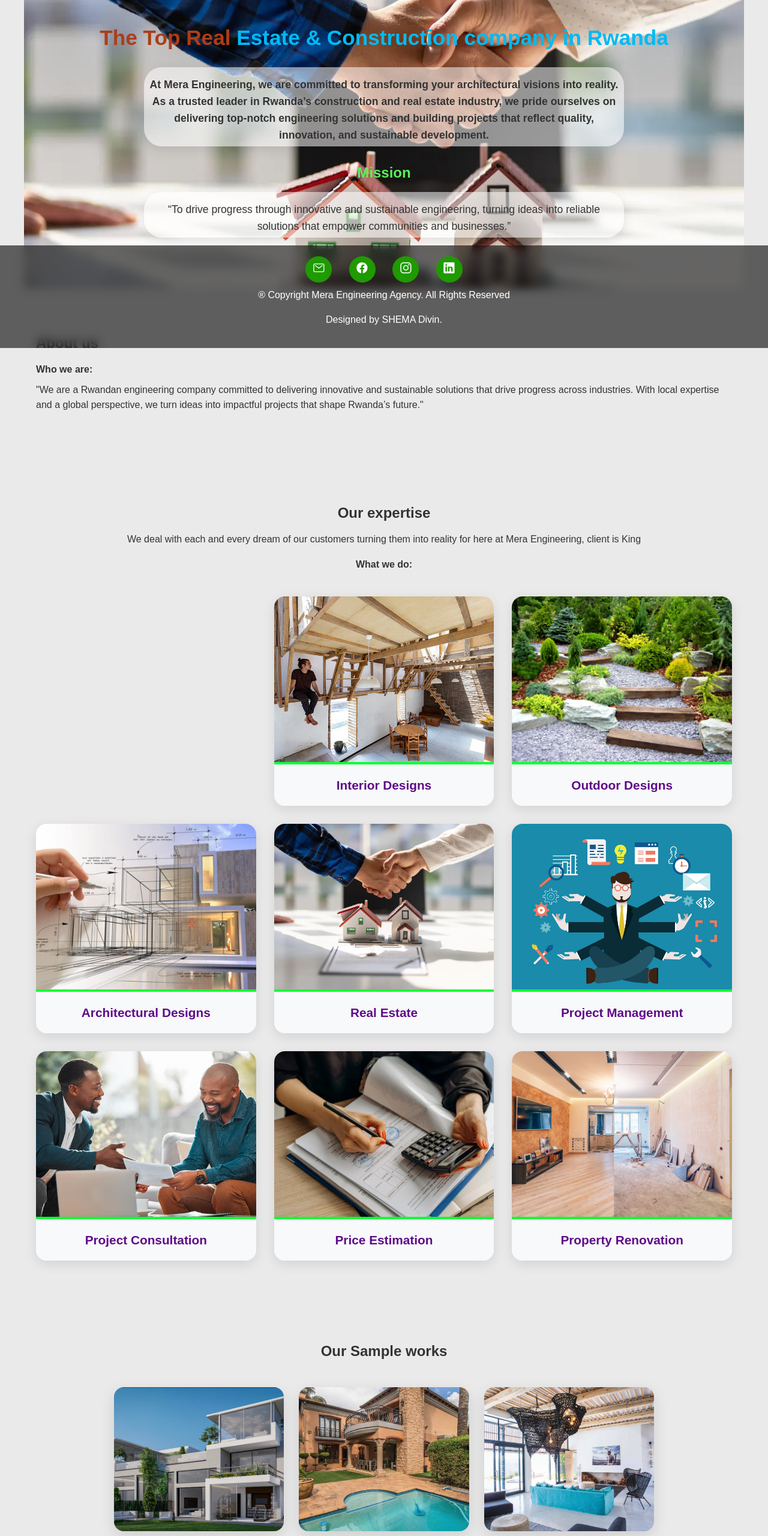
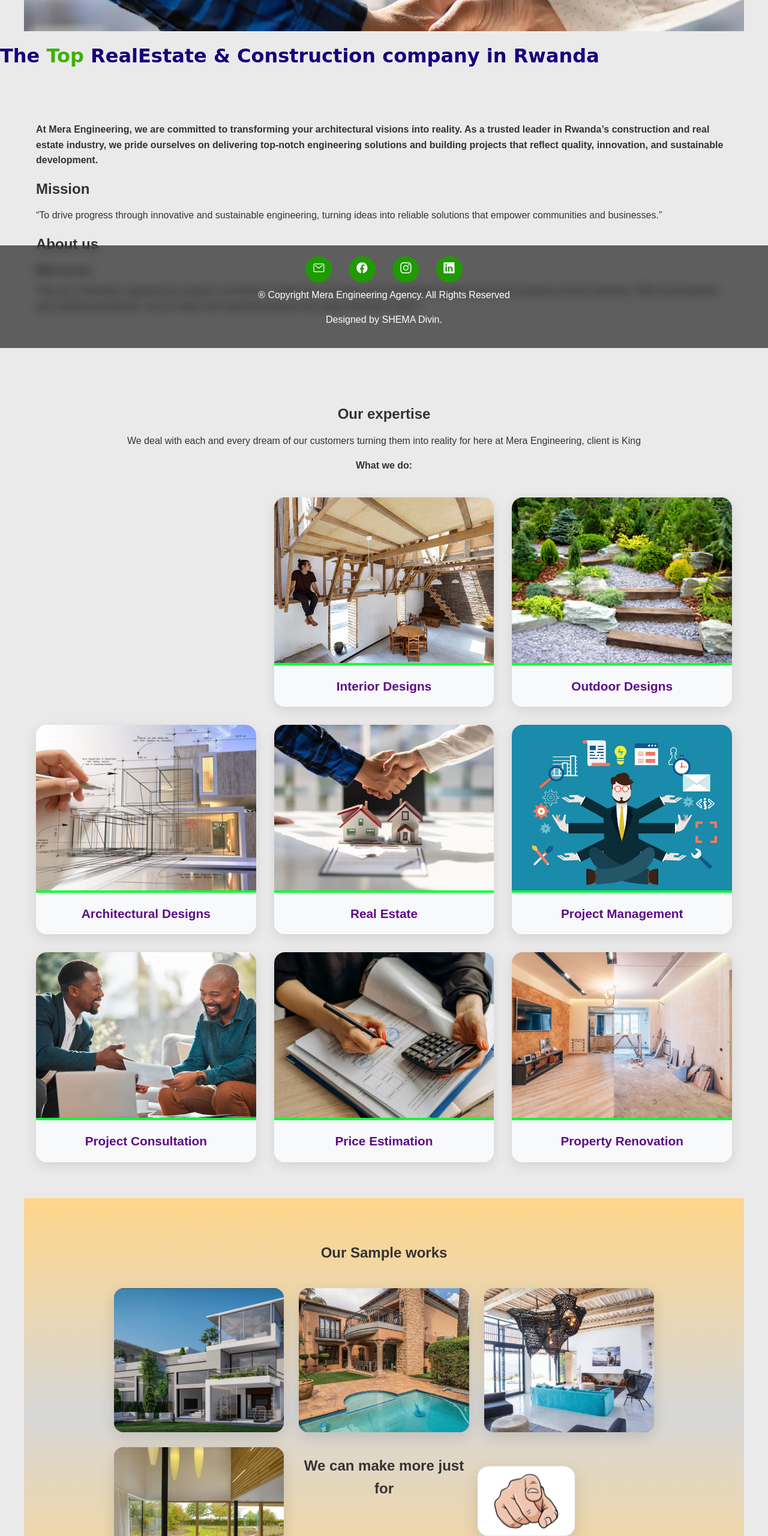
Before and after one commit to Vine-77/Mera, a plain HTML site: page homepage.html in a window 1280 px wide. Shown: the part 220-2780 px from the top of the page at 60% size. Drawn offline with nearby package versions, Linux system fonts and the light colour scheme.

Commit message:
re-designed the colors

```diff
--- a/homepage.html
+++ b/homepage.html
@@ -23,6 +23,18 @@
         }
         h1, h2, h3, h4 {
             margin: 0.5em 0;
+        }
+        h1.glow-heading {
+            color: #fff;
+            text-align: center;
+            text-transform: uppercase;
+            /* Layer 1-2: White core | Layer 3-5: Colored aura */
+            text-shadow:
+                0 0 7px #fff,
+                0 0 10px #fff,
+                0 0 21px #00d4ff,
+                0 0 42px #00d4ff,
+                0 0 82px #00d4ff;
         }
         p {
             margin: 0.5em 0 1em 0;
@@ -66,10 +78,14 @@
             margin: 0 auto;
         }
         #span{
-            color: rgb(173, 61, 24);
+            color: rgb(23, 0, 123);
+            font-family: 'Dress Combo Four', cursive;
+        }
+        #top{
+            color: rgb(60, 177, 6);
         }
         #spanII{
-            color: rgb(218, 28, 28)
+            color: rgb(221, 132, 15);
         }
         #intro {
             text-align: center;
@@ -132,6 +148,7 @@
         /* Samples - Clean Responsive Gallery */
         #samples {
             text-align: center;
+             background: linear-gradient(to bottom, rgb(255, 214, 138), rgb(215, 215, 215), rgb(255, 214, 138));
         }
         #samples .samples-grid {
             display: grid;
@@ -143,9 +160,11 @@
         #samples img {
             border-radius: 16px;
             box-shadow: 0 8px 25px rgba(0,0,0,0.12);
-            transition: transform 0.4s ease;
+            transition: transform 0.2s ease;
             height: 240px;
+            width: 300px;
             object-fit: cover;
+            background-color: brown;
         }
         #samples img:hover {
             transform: scale(1.05);
@@ -353,11 +372,26 @@
             font-size: x-large;
         }
 
+        /* Target you.png image specifically */
+        #you img{
+            width: 140px;
+            height: 100px;
+            align-items: end;
+            display: block;
+            margin-top: 40px;
+            /* Expansion Effect */
+            animation: pulse-effect 4s infinite ease-in-out;
+        }
 
+        /* Expansion/Contraction Keyframes */
+        @keyframes pulse-effect {
+            0% { transform: scale(1); }
+            50% { transform: scale(1.2); }
+            100% { transform: scale(1); }
+        }
     </style>
 </head>
 <body>
-
     <header class="navbar">
         <nav>
             <a href="#about">About us</a>
@@ -369,14 +403,13 @@
 
     <section id="intro">
         <h1 class="head">Mera <span id = "spanII">Engineering Agency&trade;</span></h1>
-         ️
-        <h1><strong><span id="span">The Top Real</span> Estate & Construction company in Rwanda</strong></h1>
+    </section>
+    <h1><strong><span id="span">The <span id="top">Top</span> RealEstate & Construction company in Rwanda</span></strong></h1>
+
+    <section id="about">
          <p><strong>At Mera Engineering, we are committed to transforming your architectural visions into reality. As a trusted leader in Rwanda’s construction and real estate industry, we pride ourselves on delivering top-notch engineering solutions and building projects that reflect quality, innovation, and sustainable development.</strong></p>
         <h2>Mission</h2>
         <p>“To drive progress through innovative and sustainable engineering, turning ideas into reliable solutions that empower communities and businesses.”</p>
-    </section>
-
-    <section id="about">
         <h2>About us</h2>
         <h4>Who we are:</h4>
         <p>"We are a Rwandan engineering company committed to delivering innovative and sustainable solutions that drive progress across industries. With local expertise and a global perspective, we turn ideas into impactful projects that shape Rwanda’s future."</p>
@@ -404,11 +437,14 @@
     <section id="samples">
         <h2>Our Sample works</h2>
         <div class="samples-grid">
-            <img src="sample1.png" alt="sample projects" height="800px" width="800px">
-            <img src="sample2.jpg" alt="sample image"  height="800px" width="800px">
-            <img src="sample3.jpg" alt="sample image"  height="800px" width="800px">
-            <img src="sample4.jpg" alt="sample image"  height="800px" width="800px">
-            <h1><strong>We can make more just for you!</strong></h1>
+            <img src="sample1.png" alt="sample projects">
+            <img src="sample2.jpg" alt="sample image">
+            <img src="sample3.jpg" alt="sample image">
+            <img src="sample4.jpg" alt="sample image">
+            <h1><strong>We can make more just for </strong></h1>
+            <div id="you">
+                <img src="finger.jpg" alt="you">
+            </div>
         </div>
     </section>
 
@@ -524,11 +560,9 @@
         <p>&reg; Copyright Mera Engineering Agency. All Rights Reserved</p>
         <p>Designed by SHEMA Divin.</p>
     </footer>
-    <!-- Ion Icons -->
     <script type="module" src="https://unpkg.com/ionicons@7.1.0/dist/ionicons/ionicons.esm.js"></script>
     <script nomodule src="https://unpkg.com/ionicons@7.1.0/dist/ionicons/ionicons.js"></script>
 
-    <!-- Testimonial Slider Script -->
     <script>
         const slider = document.querySelector('.slider');
         const dots = document.querySelectorAll('.dot');
@@ -550,7 +584,7 @@
         setInterval(() => {
             currentIndex = (currentIndex + 1) % dots.length;
             showSlide(currentIndex);
-        }, 5000);
+        }, 2500);
 
         // Initialize
         showSlide(0);
```
Also changed, not shown: login.html (+2 -10 lines), finger.jpg (added). Lines whose indentation alone changed are shown as unchanged.
